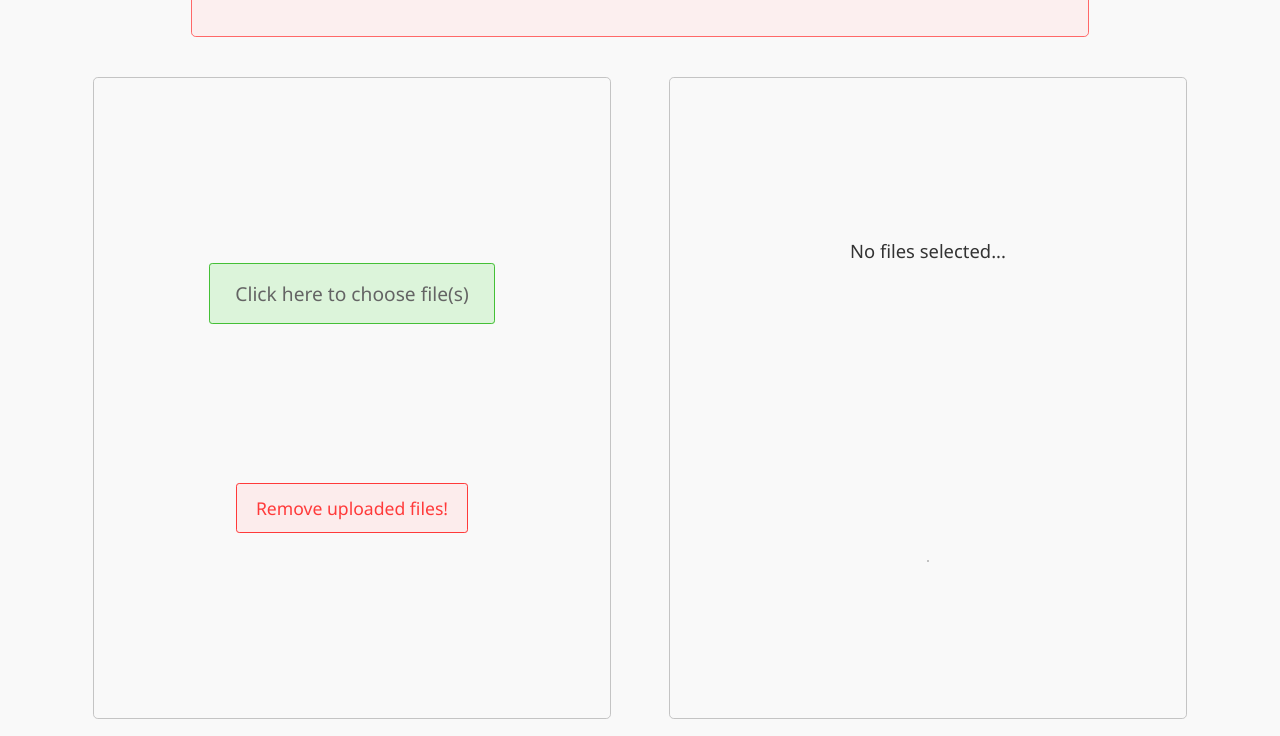
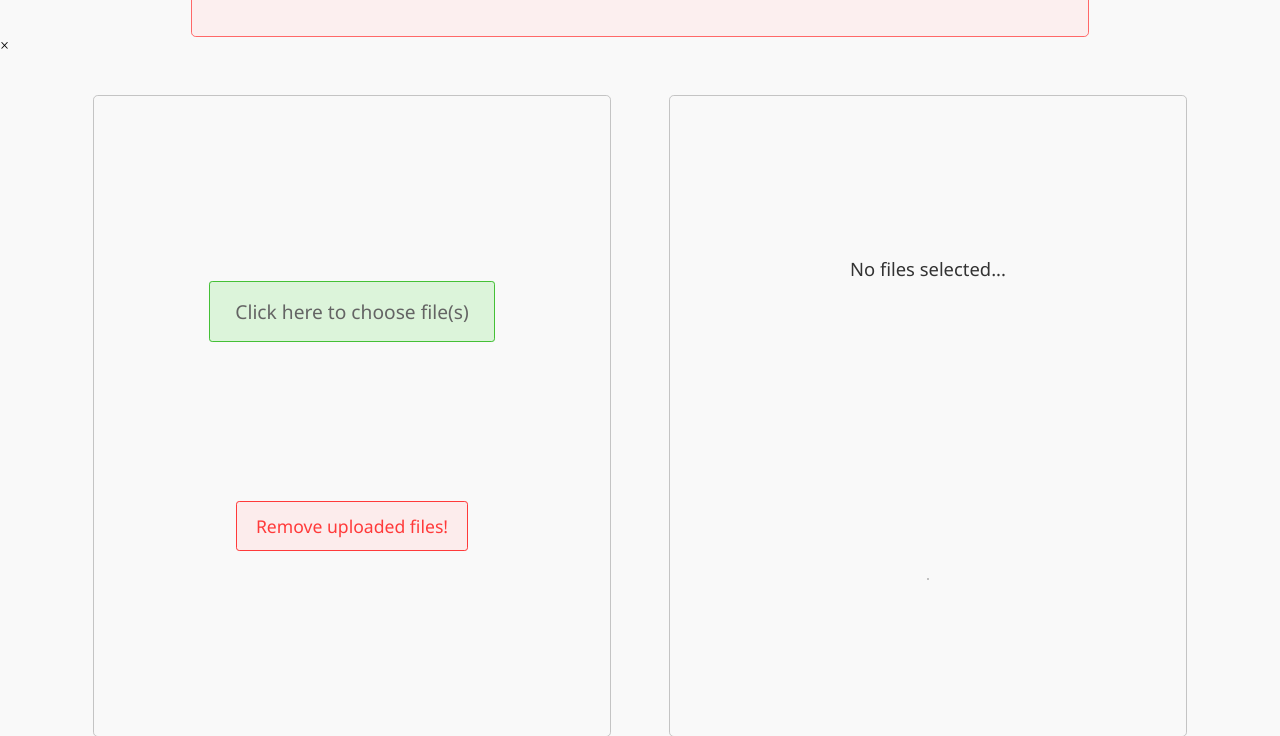
Before and after one commit to Sarthakjain1206/Intelligent_Document_Finder, a Python web app: template src/templates/index.html in a window 1280 px wide. Shown: the part 3521-4257 px from the top of the page. Run offline with Jinja, Linux system fonts and the light colour scheme; the template is opened without the code that fills it, so the values that code supplies are empty; some web fonts are replaced.

Commit message:
Update index.html

```diff
--- a/src/templates/index.html
+++ b/src/templates/index.html
@@ -262,6 +262,13 @@
             </div>
         </div>
 
+        <div class="file_status_outer" id="file_status_outer">
+            <div class="file_upload_status" id="file_upload_status">
+                <span class="file_status"></span>
+                <span class="close_file_status" onclick="close_file_status()">&times;</span>
+            </div>
+        </div>
+
 
         <div class="upload_container" >
             <div class="upload_files_container">
```
